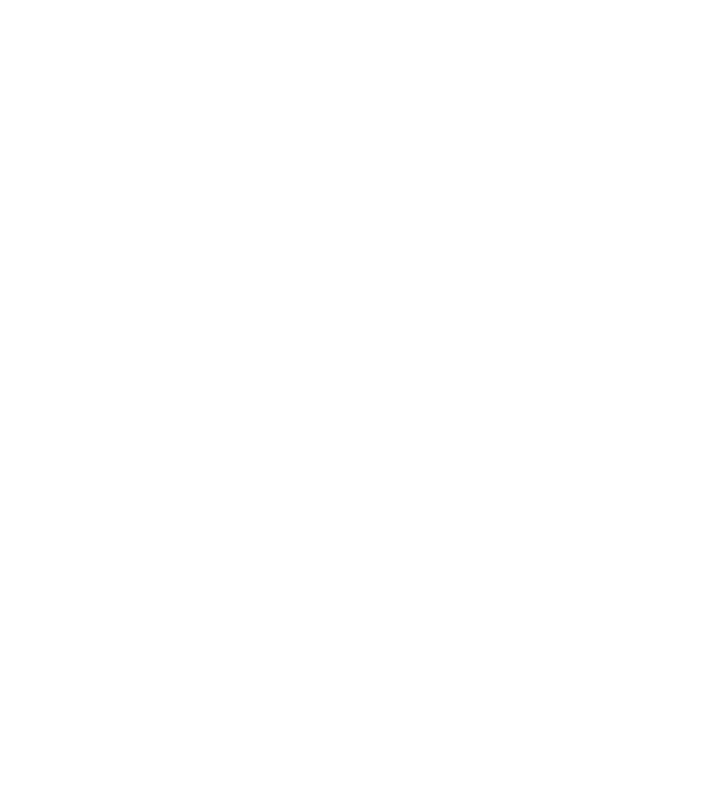
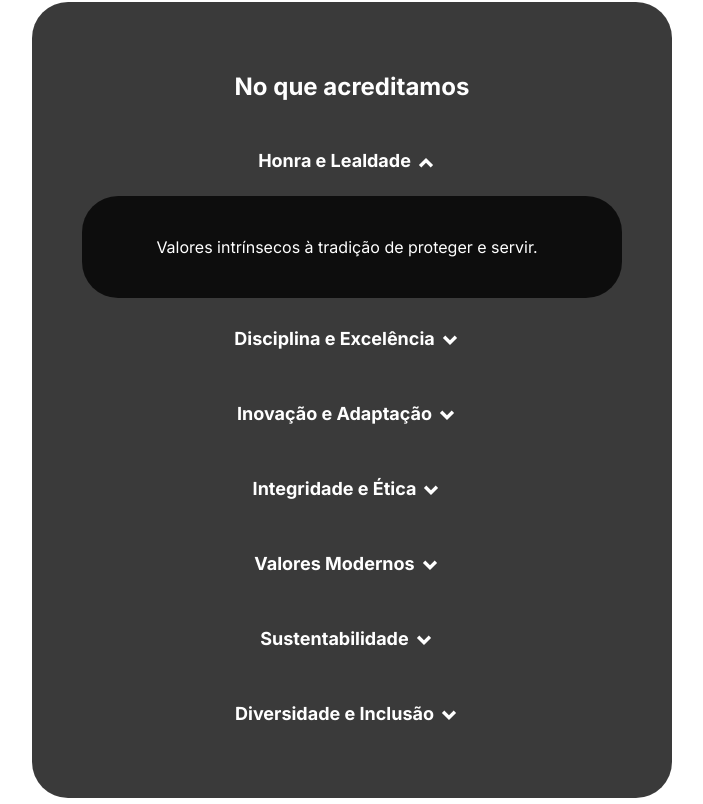
Before and after one commit to wendellcs/Grupo-P10-Security, a React (Vite) app: page /about in a window 1280 px wide. Shown: the part 976-1780 px from the top of the page, without its empty margins (288-991 px from the left). Before the commit the page ends 800 px from the top, so only its background shows below. Built offline with nearby package versions, Linux system fonts and the light colour scheme.

Commit message:
Add About Page

```diff
--- a/src/assets/sass/_utilities.sass
+++ b/src/assets/sass/_utilities.sass
@@ -40,3 +40,39 @@
 @mixin responsive($width)
     @media (max-width: $width)
         @content
+
+%dropdown-style
+  @include center-elements(center , center )
+  border-radius: 8px
+  margin: 20px 0 5px 0
+  height: 50px
+
+  &:hover
+    background: variables.$bg-light-color
+
+  h3:not(.service-box-title)
+    margin-bottom: 40px
+
+  .arrow
+    font-size: 4rem
+    color: variables.$light-color
+    margin-left: -5px
+    transition: .3s
+
+    &.active
+        transform: rotate(180deg)
+
+%wrapper-style
+  display: grid
+  grid-template-rows: 0fr
+  overflow: hidden
+  transition: .3s
+
+  &.active
+      grid-template-rows: 1fr
+      background-color: variables.$bg-dark-color
+      border-radius: 36px
+      padding: 40px
+
+  .expandable
+    min-height: 0
--- /dev/null
+++ b/src/assets/sass/layouts/_about.sass
@@ -0,0 +1,44 @@
+@use '../_variables'
+@use '../_utilities'
+
+.about-page
+
+    h2
+        margin: 50px 0
+
+    h3
+        margin: 20px 0 40px 0
+
+    p
+        width: 100%
+        max-width: 450px
+        margin: 0 auto 30px auto
+
+    &-content
+        background-color: variables.$bg-dark-color
+        width: 100%
+        max-width: 640px
+        padding: 50px
+        border-radius: 36px
+        margin: 0 auto 100px auto
+
+        &-values
+            .value-box
+                cursor: pointer
+
+                .title-container
+                    @extend %dropdown-style
+
+                    .value-box-title
+                        color: variables.$text-color
+                        font-size: 1.8rem
+                        margin: 30px 0
+
+                    & > .arrow
+                        margin-top: -6px
+
+                .wrapper
+                    @extend %wrapper-style
+
+                    .text.value
+                        margin: 0
--- a/src/assets/sass/layouts/_services.sass
+++ b/src/assets/sass/layouts/_services.sass
@@ -17,26 +17,7 @@
         text-align: center
 
         .title-container
-            @include utilities.center-elements(center , center )
-            border-radius: 8px
-            margin: 20px 0 5px 0
-            height: 50px
-
-            &:hover
-                background: variables.$bg-light-color
-
-            h3:not(.service-box-title)
-                margin-bottom: 40px
-
-
-            .arrow
-                font-size: 4rem
-                color: variables.$light-color
-                margin-left: -5px
-                transition: .3s
-
-                &.active
-                    transform: rotate(180deg)
+            @extend %dropdown-style
 
         &-services
             .service-box
@@ -47,27 +28,14 @@
                     font-size: 1.8rem
                     margin: 30px 0
 
+                .wrapper
+                    @extend %wrapper-style
 
-                .wrapper
-                    display: grid
-                    grid-template-rows: 0fr
-                    overflow: hidden
-                    transition: .3s
+                    .service-subtitle
+                        font-size: 1.6rem
+                        color: variables.$text-color
+                        font-weight: bold
+                        margin: 15px 0
 
-                    &.active
-                        grid-template-rows: 1fr
-                        background-color: variables.$bg-dark-color
-                        border-radius: 36px
-                        padding: 40px
-
-                    .expandable
-                        min-height: 0
-
-                        .service-subtitle
-                            font-size: 1.6rem
-                            color: variables.$text-color
-                            font-weight: bold
-                            margin: 15px 0
-
-                        .text.service
-                            font-size: 1.4rem
+                    .text.service
+                        font-size: 1.4rem
--- a/src/pages/About/index.jsx
+++ b/src/pages/About/index.jsx
@@ -1,7 +1,52 @@
+import { RiArrowDropDownLine } from 'react-icons/ri'
+import Header from '../../components/Header'
+import Footer from '../../components/Footer'
+
+import '../../assets/sass/layouts/_about.sass'
+
+import values from './valuesData'
+import { useState } from 'react'
 export default function About(){
+    const [valueToBeShown, setValueToBeShown] = useState(0)
+
     return (
-        <div>
-            <p>About page</p>
+        <div className='container'>
+            <Header />
+            <main className='about-page'>
+                <h2 className='section-title'>Nossa história</h2>
+
+                <div className='about-page-content'>
+                    <h3 className='block-title'>GRUPO P10</h3>
+
+                    <p className='text'>O GRUPO P10 é a herdeira de uma tradição milenar de proteção e segurança, que  se estende desde os tempos de Alexandre, o Grande. </p>
+                    <p className='text'>Guiados por valores como honra, lealdade, disciplina, excelência, inovação,  adaptação, integridade e ética, buscamos ser a referência global em segurança  patrimonial, preservando o legado de proteção e inovação, presente desde a  antiguidade. Acreditamos que a segurança é um investimento fundamental para o  sucesso de qualquer negócio e que nossa experiência nos permite oferecer  soluções personalizadas e eficazes para cada cliente.</p>
+                </div>
+
+                <h2 className='section-title'>Nossos valores</h2>
+
+                <div className='about-page-content'>
+                    <h3 className='block-title'>No que acreditamos</h3>
+
+                    <div className="about-page-content-values">
+                        {values.map((value) => {
+                            return (
+                                <div className='value-box' key={value.id} onClick={() => setValueToBeShown(value.id)}>
+                                    <div className='title-container'>
+                                        <h3 className="value-box-title">{value.name}</h3>
+                                        <RiArrowDropDownLine className={valueToBeShown === value.id ? "arrow active": "arrow"} />
+                                    </div>
+                                    <div className={valueToBeShown === value.id ? "wrapper active": "wrapper"}>
+                                        <div className="expandable">
+                                            <p className='text value'>{value.description}</p>
+                                        </div>
+                                    </div>
+                                </div>
+                            )
+                        })}
+                    </div>
+                </div>
+            </main>
+            <Footer />
         </div>
     )
 }
--- /dev/null
+++ b/src/pages/About/valuesData.js
@@ -0,0 +1,39 @@
+const values = [
+    {
+        name: 'Honra e Lealdade',
+        description: 'Valores intrínsecos à tradição de proteger e servir.',
+        id: 0
+    },
+    {
+        name: 'Disciplina e Excelência',
+        description: 'Legado dos guerreiros espartanos e da busca constante por aperfeiçoamento.',
+        id: 1
+    },
+    {
+        name: 'Inovação e Adaptação',
+        description: ' Capacidade de se reinventar ao longo dos séculos.',
+        id: 2
+    },
+    {
+        name: 'Integridade e Ética',
+        description: 'Compromisso com a conduta moral e profissional. ',
+        id: 3
+    },
+    {
+        name: 'Valores Modernos',
+        description: 'Além dos valores históricos, estamos sempre nos atualizando para estarmos a frente em proteção.',
+        id: 4
+    },
+    {
+        name: 'Sustentabilidade',
+        description: 'Compromisso com o meio ambiente e com as comunidades.',
+        id: 5
+    },
+    {
+        name: 'Diversidade e Inclusão',
+        description: 'Valorização das diferenças e criação de um ambiente de trabalho inclusivo.',
+        id: 6
+    }
+]
+
+export default values
--- a/src/services/routes.jsx
+++ b/src/services/routes.jsx
@@ -22,7 +22,6 @@
             {/* Not Found Page */}
             <Route path="/*" element={<NotFound/>}/>
             {/* Private */}
-
         </Routes>
 
     )
```
